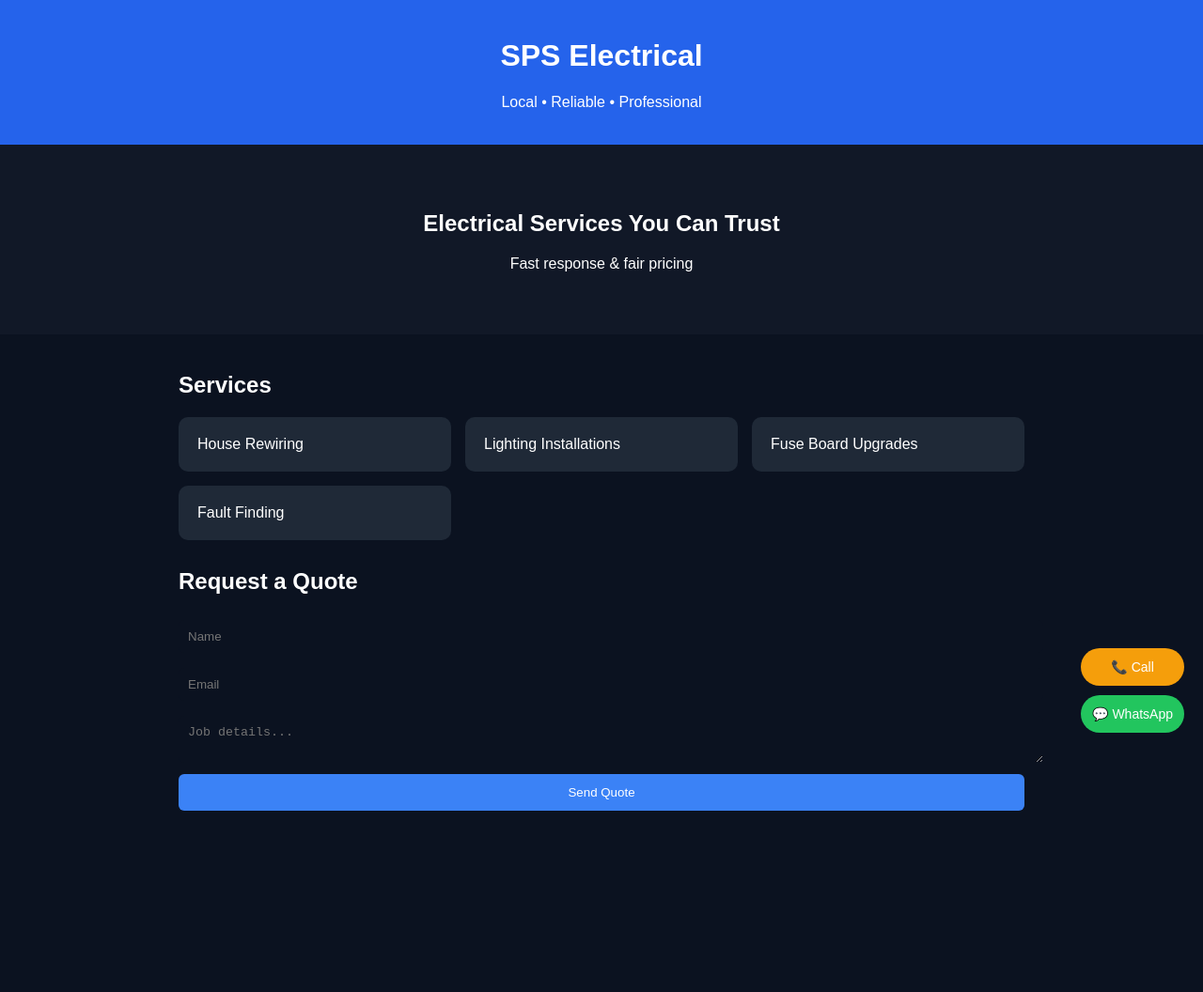
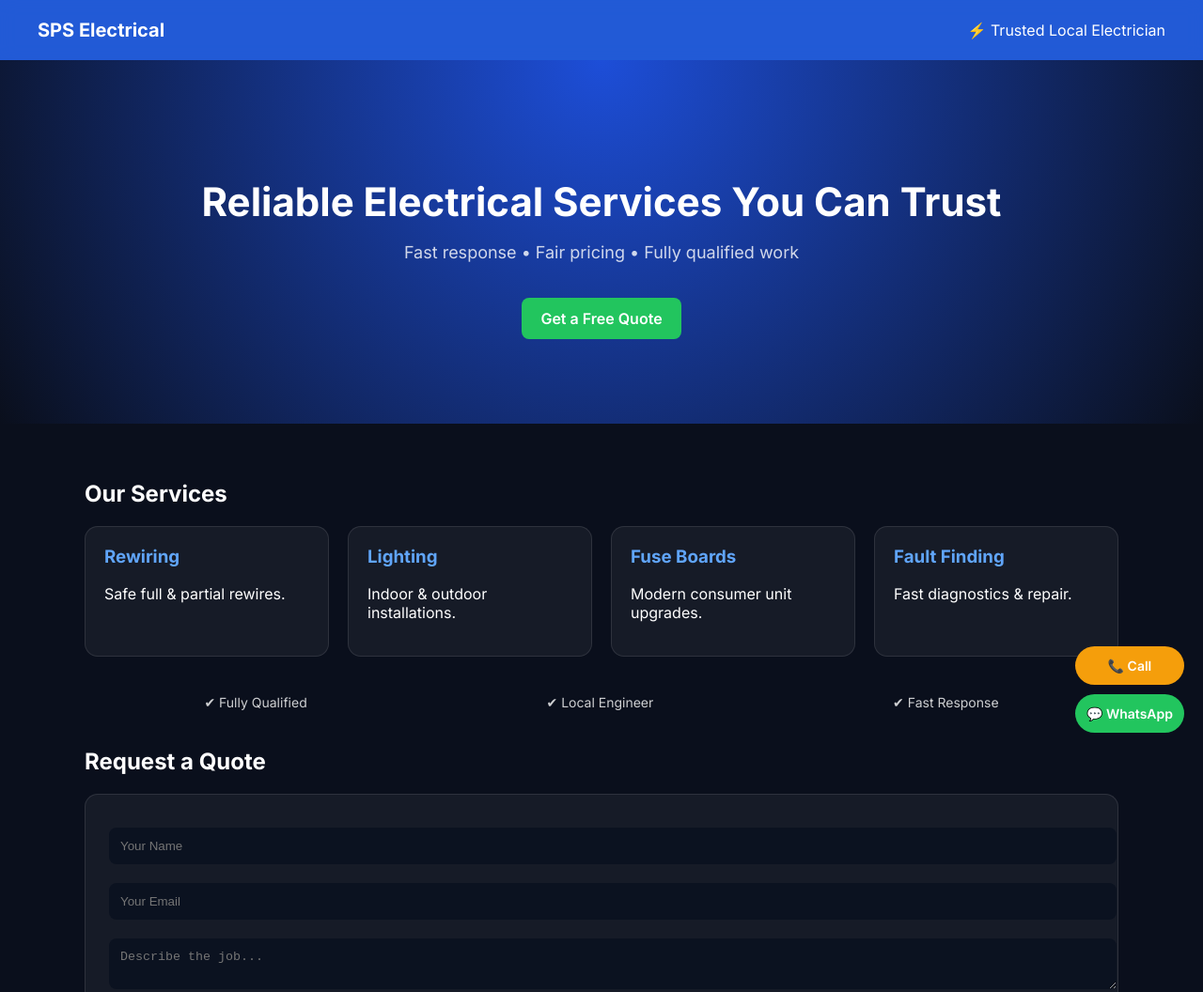
Before and after one commit to rumseycatherine255-svg/website, a website: page public/index.html in a window 1280 px wide. Shown: the top 1056 px of the page at 94% size. Before the commit the page ends 893 px from the top, so only its background shows below. Drawn offline with Linux system fonts and the light colour scheme.

Commit message:
Update index.html

```diff
--- a/public/index.html
+++ b/public/index.html
@@ -6,49 +6,114 @@
 <meta name="viewport" content="width=device-width, initial-scale=1.0">
 
 <style>
+@import url('https://fonts.googleapis.com/css2?family=Inter:wght@300;400;600;700&display=swap');
+
 body {
-  margin:0;
-  font-family: Arial;
-  background:#0b1220;
-  color:white;
+  margin: 0;
+  font-family: Inter, sans-serif;
+  background: #0a0f1c;
+  color: white;
 }
 
+/* HEADER */
 header {
-  background:#2563eb;
-  padding:20px;
-  text-align:center;
+  display:flex;
+  justify-content:space-between;
+  align-items:center;
+  padding:20px 40px;
+  background: rgba(37,99,235,0.9);
+  backdrop-filter: blur(10px);
 }
 
-.hero {
-  padding:50px 20px;
-  text-align:center;
-  background:#111827;
+header h1 {
+  margin:0;
+  font-size:20px;
+  font-weight:700;
 }
 
-.container {
-  max-width:900px;
-  margin:auto;
-  padding:20px;
+/* HERO */
+.hero {
+  text-align:center;
+  padding:90px 20px;
+  background: radial-gradient(circle at top, #1d4ed8, #0a0f1c);
 }
 
+.hero h2 {
+  font-size:42px;
+  margin-bottom:10px;
+}
+
+.hero p {
+  opacity:0.8;
+  font-size:18px;
+}
+
+.cta {
+  margin-top:20px;
+  display:inline-block;
+  padding:12px 20px;
+  background:#22c55e;
+  border-radius:8px;
+  color:white;
+  text-decoration:none;
+  font-weight:600;
+}
+
+/* SECTIONS */
+.container {
+  max-width:1100px;
+  margin:auto;
+  padding:40px 20px;
+}
+
+/* SERVICES */
 .grid {
   display:grid;
-  grid-template-columns:repeat(auto-fit,minmax(250px,1fr));
-  gap:15px;
+  grid-template-columns:repeat(auto-fit,minmax(220px,1fr));
+  gap:20px;
 }
 
 .card {
-  background:#1f2937;
+  background: rgba(255,255,255,0.05);
+  border:1px solid rgba(255,255,255,0.1);
   padding:20px;
-  border-radius:10px;
+  border-radius:14px;
+  transition:0.2s;
+}
+
+.card:hover {
+  transform: translateY(-5px);
+  border-color:#3b82f6;
+}
+
+.card h3 {
+  margin-top:0;
+  color:#60a5fa;
+}
+
+/* TRUST BAR */
+.trust {
+  display:flex;
+  justify-content:space-around;
+  margin:40px 0;
+  opacity:0.8;
+  font-size:14px;
+}
+
+/* FORM */
+form {
+  background: rgba(255,255,255,0.05);
+  padding:25px;
+  border-radius:14px;
+  border:1px solid rgba(255,255,255,0.1);
 }
 
 input, textarea {
   width:100%;
-  padding:10px;
-  margin:8px 0;
+  padding:12px;
+  margin:10px 0;
   border:none;
-  border-radius:6px;
+  border-radius:8px;
   background:#0b1220;
   color:white;
 }
@@ -56,10 +121,11 @@ input, textarea {
 button {
   width:100%;
   padding:12px;
+  border:none;
+  border-radius:8px;
   background:#3b82f6;
-  border:none;
   color:white;
-  border-radius:6px;
+  font-weight:600;
   cursor:pointer;
 }
 
@@ -68,10 +134,26 @@ button:hover {
 }
 
 .status {
+  text-align:center;
   margin-top:10px;
-  text-align:center;
 }
 
+/* REVIEWS */
+.reviews {
+  display:grid;
+  grid-template-columns:repeat(auto-fit,minmax(250px,1fr));
+  gap:15px;
+  margin-top:30px;
+}
+
+.review {
+  background: rgba(255,255,255,0.05);
+  padding:15px;
+  border-radius:12px;
+  border:1px solid rgba(255,255,255,0.1);
+}
+
+/* FLOAT BUTTONS */
 .floating {
   position:fixed;
   right:20px;
@@ -84,14 +166,27 @@ button:hover {
 .floating a {
   padding:12px;
   border-radius:50px;
+  text-decoration:none;
   color:white;
-  text-decoration:none;
+  font-size:14px;
   text-align:center;
-  font-size:14px;
+  font-weight:600;
 }
 
 .call {background:#f59e0b;}
 .wa {background:#22c55e;}
+
+footer {
+  text-align:center;
+  padding:30px;
+  opacity:0.5;
+  font-size:13px;
+}
+
+@media(max-width:600px){
+.hero h2 {font-size:28px;}
+header {padding:15px;}
+}
 </style>
 
 </head>
@@ -100,42 +195,59 @@ button:hover {
 
 <header>
   <h1>SPS Electrical</h1>
-<p>Local • Reliable • Professional</p>
+  <div>⚡ Trusted Local Electrician</div>
 </header>
 
-<div class="hero">
-<h2>Electrical Services You Can Trust</h2>
-<p>Fast response & fair pricing</p>
-</div>
+<section class="hero">
+  <h2>Reliable Electrical Services You Can Trust</h2>
+  <p>Fast response • Fair pricing • Fully qualified work</p>
+  <a class="cta" href="#quote">Get a Free Quote</a>
+</section>
 
 <div class="container">
 
-<h2>Services</h2>
-
+  <h2>Our Services</h2>
   <div class="grid">
-<div class="card">House Rewiring</div>
-<div class="card">Lighting Installations</div>
-<div class="card">Fuse Board Upgrades</div>
-<div class="card">Fault Finding</div>
+    <div class="card"><h3>Rewiring</h3><p>Safe full & partial rewires.</p></div>
+    <div class="card"><h3>Lighting</h3><p>Indoor & outdoor installations.</p></div>
+    <div class="card"><h3>Fuse Boards</h3><p>Modern consumer unit upgrades.</p></div>
+    <div class="card"><h3>Fault Finding</h3><p>Fast diagnostics & repair.</p></div>
   </div>
 
-<h2 style="margin-top:30px;">Request a Quote</h2>
+  <div class="trust">
+    <div>✔ Fully Qualified</div>
+    <div>✔ Local Engineer</div>
+    <div>✔ Fast Response</div>
+  </div>
+
+  <h2 id="quote">Request a Quote</h2>
 
   <form id="quoteForm">
-<input name="name" placeholder="Name" required>
-<input name="email" placeholder="Email" required>
-<textarea name="message" placeholder="Job details..." required></textarea>
+    <input name="name" placeholder="Your Name" required>
+    <input name="email" placeholder="Your Email" required>
+    <textarea name="message" placeholder="Describe the job..." required></textarea>
     <button type="submit">Send Quote</button>
     <div class="status" id="status"></div>
   </form>
 
+  <h2 style="margin-top:40px;">Customer Reviews</h2>
+
+  <div class="reviews">
+    <div class="review">“Quick and professional service. Highly recommend!”</div>
+    <div class="review">“Sorted my fuse board same day. Brilliant.”</div>
+    <div class="review">“Reliable and honest pricing.”</div>
   </div>
 
-<!-- Floating buttons -->
+</div>
+
 <div class="floating">
   <a class="call" href="tel:+440000000000">📞 Call</a>
   <a class="wa" href="https://wa.me/440000000000">💬 WhatsApp</a>
 </div>
+
+<footer>
+  © 2026 SPS Electrical • All Rights Reserved
+</footer>
 
 <script>
 const form = document.getElementById("quoteForm");
@@ -155,20 +267,20 @@ form.addEventListener("submit", async (e) => {
   try {
     const res = await fetch("/send-quote", {
       method: "POST",
-      headers: { "Content-Type": "application/json" },
+      headers: {"Content-Type":"application/json"},
       body: JSON.stringify(data)
     });
 
     const json = await res.json();
 
-    if (json.success) {
+    if(json.success){
       status.textContent = "✅ Sent successfully!";
       form.reset();
     } else {
       status.textContent = "❌ Failed: " + json.error;
     }
 
-  } catch (err) {
+  } catch(err){
     status.textContent = "❌ Server error";
   }
 });
```
Lines whose indentation alone changed are shown as unchanged.
